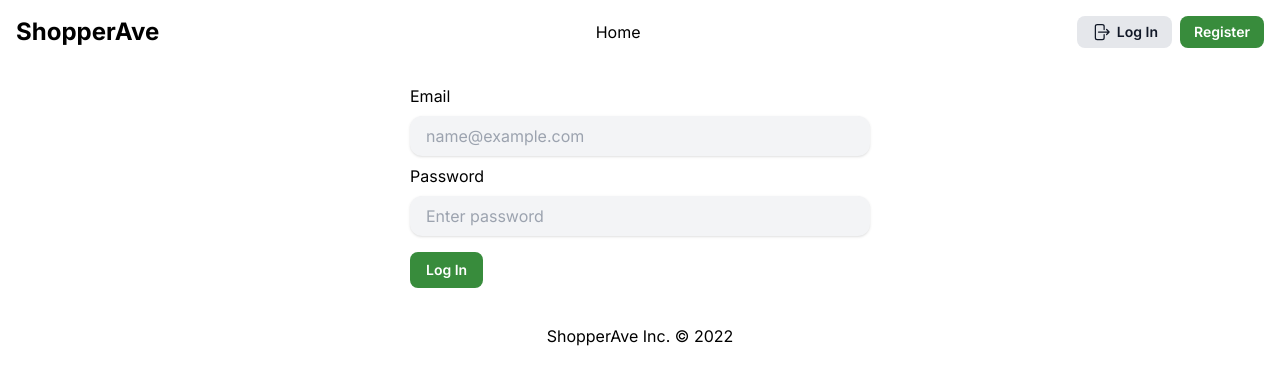
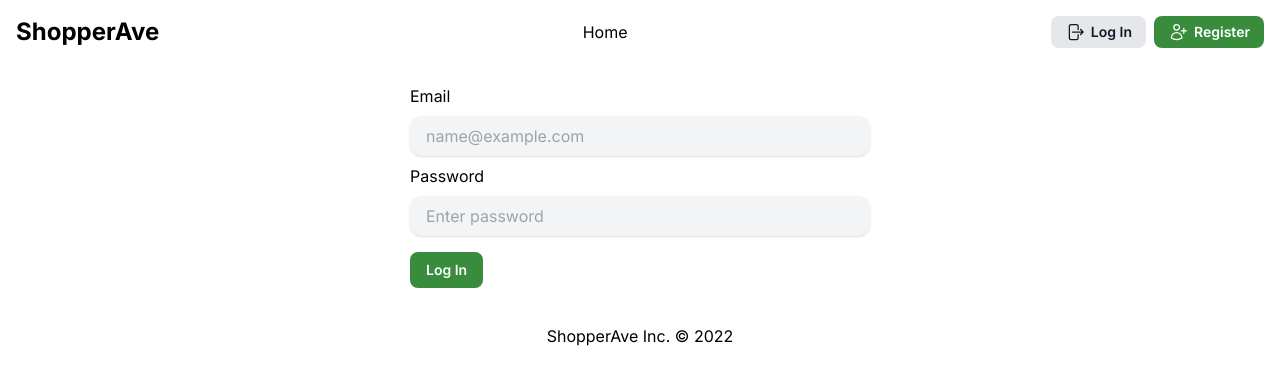
Before and after one commit to abdulsamad/shopper-ave, a Next.js app in the folder apps/client/: page /login in a window 1280 px wide. Shown: the top 384 px of the page. Built offline with nearby package versions, Linux system fonts and the light colour scheme.

Commit message:
:lipstick: Added create user icon

```diff
--- a/apps/client/src/components/user/navbar/index.tsx
+++ b/apps/client/src/components/user/navbar/index.tsx
@@ -5,6 +5,7 @@ import {
   ShoppingCartIcon,
   UserCircleIcon,
   ArrowRightOnRectangleIcon,
+  UserPlusIcon,
 } from '@heroicons/react/24/outline';
 
 import { useRootStore } from '@store/index';
@@ -81,6 +82,7 @@ const Index = () => {
               <ArrowRightOnRectangleIcon className="mr-1.5 h-5 w-5" /> Log In
             </LinkButton>
             <LinkButton className="bg-primary text-white" href="/register">
+              <UserPlusIcon className="mr-1.5 h-5 w-5" />
               Register
             </LinkButton>
           </div>
```
